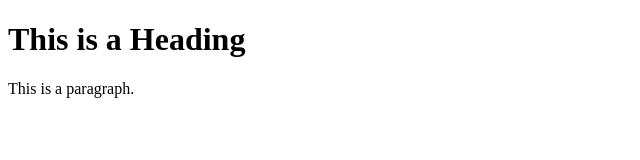
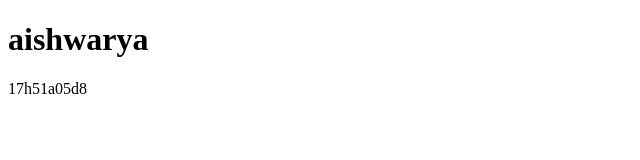
Before and after one commit to 17h51a05d8/aishu-beingzero, a website: page public/index.html in a window 1280 px wide. Shown: the whole page, without its empty margins (0-640 px from the left). Drawn offline with Linux system fonts and the light colour scheme; files that its build step writes are made by us from their sources.

Commit message:
created html file

```diff
--- a/index.js
+++ b/index.js
@@ -1,6 +1,8 @@
 const express = require('express')
 const app = express()
 const port =process.env.PORT||3000
+app.use(express.static('public'))
+app.use(express.static('public'))
 
 app.get('/', (req, res) => res.send('Hello World!'))
 
--- a/public/html/index.html
+++ b/public/index.html
@@ -7,8 +7,9 @@
 </head>
 <body>
 
-<h1>This is a Heading</h1>
-<p>This is a paragraph.</p>
-<script src="js/site.js"></script>
+<h1>aishwarya</h1>
+<p>17h51a05d8</p>
+<script src="js/site.js">
+</script>
 </body>
 </html>
```
Also changed, not shown: public/htmls/index.html (added), public/img/favicon.ico.
